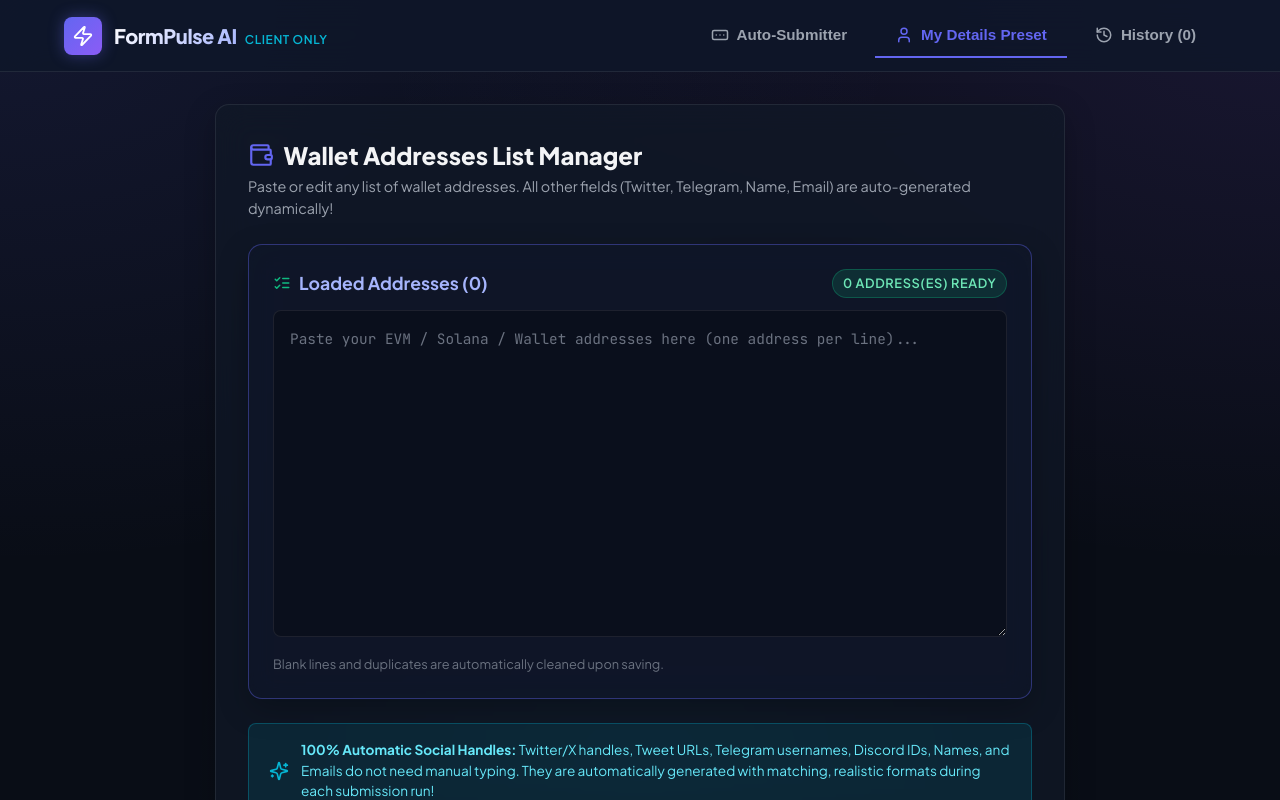
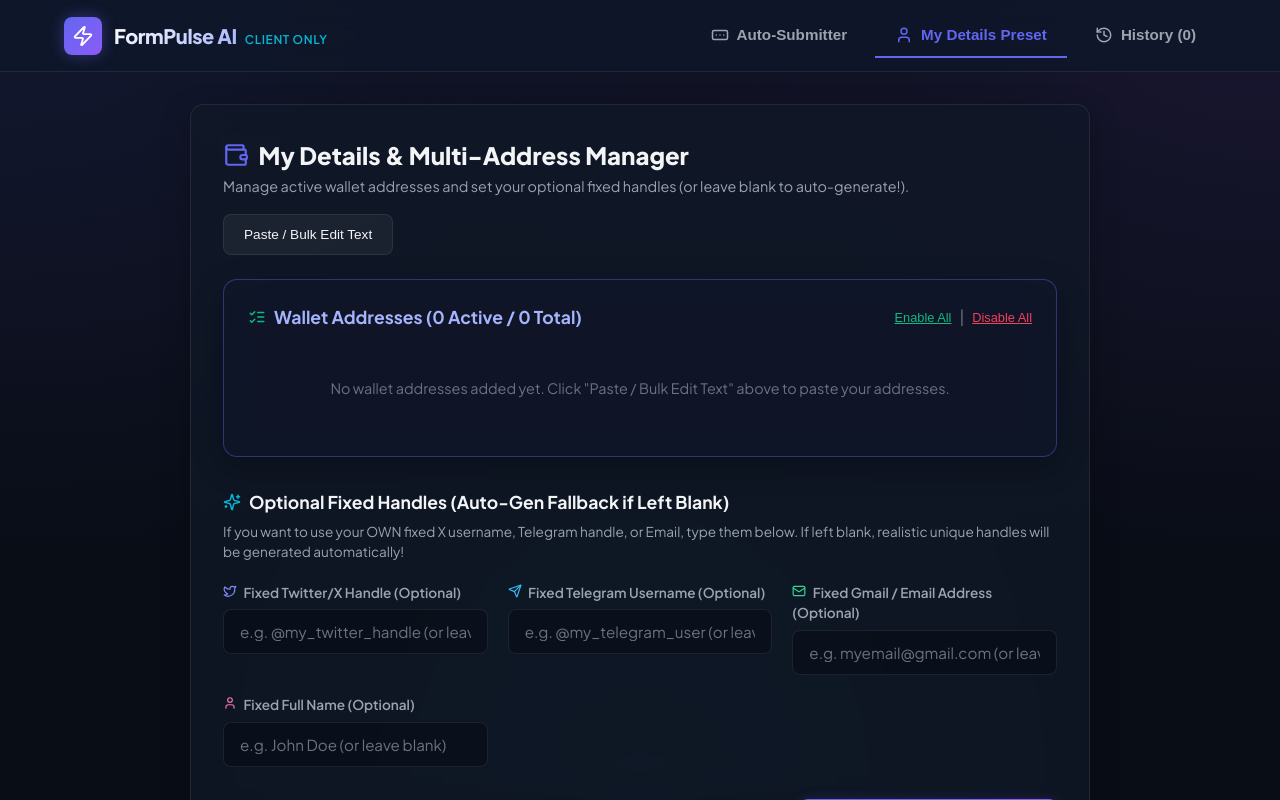
Before and after one commit to amarlovetips/googleformauto, a React (Vite) app: page / in a window 1280 px wide. Both pictures are taken after a click on the button "My Details Preset". Shown: the top 800 px of the page. Built offline with nearby package versions, Linux system fonts and the light colour scheme; the HTML template or start-up script is replaced by a standard one.

Commit message:
Add wallet address enable/disable toggles and optional fixed handles with auto-gen fallback

```diff
--- a/src/components/UserPreset.jsx
+++ b/src/components/UserPreset.jsx
@@ -1,51 +1,88 @@
 import React, { useState, useEffect } from 'react';
-import { Wallet, Save, Trash2, CheckCircle2, ShieldCheck, ListChecks, Sparkles } from 'lucide-react';
+import { Wallet, Save, Trash2, CheckCircle2, ShieldCheck, ListChecks, Sparkles, ToggleLeft, ToggleRight, Twitter, Send, Mail, User, CheckSquare, Square } from 'lucide-react';
 import { saveUserPreset } from '../utils/storage';
 
 export default function UserPreset({ preset, onUpdatePreset }) {
-  const [walletText, setWalletText] = useState((preset.walletAddresses || []).join('\n'));
+  // Preset state
+  const [walletList, setWalletList] = useState([]);
+  const [walletText, setWalletText] = useState('');
+  const [isEditMode, setIsEditMode] = useState(false);
+
+  // Optional fixed handles
+  const [fixedTwitter, setFixedTwitter] = useState(preset.fixedTwitter || '');
+  const [fixedTelegram, setFixedTelegram] = useState(preset.fixedTelegram || '');
+  const [fixedEmail, setFixedEmail] = useState(preset.fixedEmail || '');
+  const [fixedName, setFixedName] = useState(preset.fixedName || '');
+
   const [savedStatus, setSavedStatus] = useState(false);
 
   useEffect(() => {
-    if (preset && Array.isArray(preset.walletAddresses)) {
+    if (preset && Array.isArray(preset.walletList) && preset.walletList.length > 0) {
+      setWalletList(preset.walletList);
+      setWalletText(preset.walletList.map(w => w.address).join('\n'));
+    } else if (preset && Array.isArray(preset.walletAddresses) && preset.walletAddresses.length > 0) {
+      const formatted = preset.walletAddresses.map(addr => ({ address: addr, enabled: true }));
+      setWalletList(formatted);
       setWalletText(preset.walletAddresses.join('\n'));
+    }
+    if (preset) {
+      setFixedTwitter(preset.fixedTwitter || '');
+      setFixedTelegram(preset.fixedTelegram || '');
+      setFixedEmail(preset.fixedEmail || '');
+      setFixedName(preset.fixedName || '');
     }
   }, [preset]);
 
-  // Helper to parse wallet list text into clean array
-  const parseWallets = (text) => {
-    const lines = text.split('\n').map(l => l.trim()).filter(Boolean);
-    return Array.from(new Set(lines)); // Deduplicate
+  // Toggle single wallet address active/hidden state
+  const toggleWalletStatus = (index) => {
+    const updated = walletList.map((item, i) => i === index ? { ...item, enabled: !item.enabled } : item);
+    setWalletList(updated);
   };
 
-  const currentWallets = parseWallets(walletText);
+  // Toggle all wallets
+  const setAllWalletsStatus = (status) => {
+    const updated = walletList.map(item => ({ ...item, enabled: status }));
+    setWalletList(updated);
+  };
+
+  // Parse text area into walletList objects
+  const parseTextToWallets = (text) => {
+    const lines = text.split('\n').map(l => l.trim()).filter(Boolean);
+    const uniqueLines = Array.from(new Set(lines));
+
+    // Preserve existing enabled states
+    const existingMap = new Map(walletList.map(w => [w.address.toLowerCase(), w.enabled]));
+    return uniqueLines.map(addr => ({
+      address: addr,
+      enabled: existingMap.has(addr.toLowerCase()) ? existingMap.get(addr.toLowerCase()) : true
+    }));
+  };
 
   const handleSave = (e) => {
     e.preventDefault();
-    const cleanWallets = parseWallets(walletText);
-    const updated = { walletAddresses: cleanWallets };
+    const finalWallets = isEditMode ? parseTextToWallets(walletText) : walletList;
+    setWalletList(finalWallets);
+    setWalletText(finalWallets.map(w => w.address).join('\n'));
 
-    saveUserPreset(updated);
-    onUpdatePreset(updated);
+    const updatedPreset = {
+      walletList: finalWallets,
+      fixedTwitter: fixedTwitter.trim(),
+      fixedTelegram: fixedTelegram.trim(),
+      fixedEmail: fixedEmail.trim(),
+      fixedName: fixedName.trim()
+    };
 
-    setWalletText(cleanWallets.join('\n'));
+    saveUserPreset(updatedPreset);
+    onUpdatePreset(updatedPreset);
+    setIsEditMode(false);
     setSavedStatus(true);
     setTimeout(() => setSavedStatus(false), 2500);
   };
 
-  const handleClearList = () => {
-    if (window.confirm('Clear all wallet addresses from list?')) {
-      const updated = { walletAddresses: [] };
-      setWalletText('');
-      saveUserPreset(updated);
-      onUpdatePreset(updated);
-      setSavedStatus(true);
-      setTimeout(() => setSavedStatus(false), 2500);
-    }
-  };
+  const activeCount = walletList.filter(w => w.enabled).length;
 
   return (
-    <div style={{ maxWidth: '850px', margin: '0 auto' }}>
+    <div style={{ maxWidth: '900px', margin: '0 auto' }}>
       <div className="glass-card" style={{ padding: '2rem' }}>
 
         {/* Header */}
@@ -53,90 +90,191 @@
           <div>
             <h2 style={{ fontSize: '1.5rem', fontWeight: '800', display: 'flex', alignItems: 'center', gap: '0.6rem' }}>
               <Wallet style={{ color: 'var(--primary)' }} size={26} />
-              Wallet Addresses List Manager
+              My Details & Multi-Address Manager
             </h2>
             <p style={{ color: 'var(--text-muted)', fontSize: '0.9rem', marginTop: '0.2rem' }}>
-              Paste or edit any list of wallet addresses. All other fields (Twitter, Telegram, Name, Email) are auto-generated dynamically!
+              Manage active wallet addresses and set your optional fixed handles (or leave blank to auto-generate!).
             </p>
           </div>
 
-          {walletText.trim() && (
           <button
             type="button"
-              onClick={handleClearList}
+            onClick={() => setIsEditMode(!isEditMode)}
             className="btn-secondary"
-              style={{ fontSize: '0.85rem', color: 'var(--accent-rose)' }}
+            style={{ fontSize: '0.85rem' }}
           >
-              <Trash2 size={14} /> Clear List
+            {isEditMode ? 'Switch to List View' : 'Paste / Bulk Edit Text'}
           </button>
-          )}
         </div>
 
         <form onSubmit={handleSave}>
 
-          {/* Main Wallet Editor Box */}
-          <div className="glass-card" style={{ padding: '1.5rem', marginBottom: '1.5rem', borderColor: 'rgba(99, 102, 241, 0.4)', background: 'rgba(15, 23, 42, 0.6)' }}>
-            <div style={{ display: 'flex', justifyContent: 'space-between', alignItems: 'center', marginBottom: '0.75rem' }}>
+          {/* Wallet Address Manager Card */}
+          <div className="glass-card" style={{ padding: '1.5rem', marginBottom: '2rem', borderColor: 'rgba(99, 102, 241, 0.4)', background: 'rgba(15, 23, 42, 0.6)' }}>
+            <div style={{ display: 'flex', justifyContent: 'space-between', alignItems: 'center', marginBottom: '1rem', flexWrap: 'wrap', gap: '0.5rem' }}>
               <h3 style={{ fontSize: '1.1rem', fontWeight: '700', color: '#a5b4fc', display: 'flex', alignItems: 'center', gap: '0.5rem' }}>
                 <ListChecks size={18} style={{ color: 'var(--accent-emerald)' }} />
-                Loaded Addresses ({currentWallets.length})
+                Wallet Addresses ({activeCount} Active / {walletList.length} Total)
               </h3>
 
-              <span className="badge badge-emerald" style={{ fontSize: '0.8rem' }}>
-                {currentWallets.length} Address(es) Ready
+              <div style={{ display: 'flex', alignItems: 'center', gap: '0.5rem' }}>
+                <button
+                  type="button"
+                  onClick={() => setAllWalletsStatus(true)}
+                  style={{ background: 'none', border: 'none', color: 'var(--accent-emerald)', cursor: 'pointer', fontSize: '0.8rem', textDecoration: 'underline' }}
+                >
+                  Enable All
+                </button>
+                <span style={{ color: 'var(--text-dim)' }}>|</span>
+                <button
+                  type="button"
+                  onClick={() => setAllWalletsStatus(false)}
+                  style={{ background: 'none', border: 'none', color: 'var(--accent-rose)', cursor: 'pointer', fontSize: '0.8rem', textDecoration: 'underline' }}
+                >
+                  Disable All
+                </button>
+              </div>
+            </div>
+
+            {/* List View with Enable/Disable Toggles */}
+            {!isEditMode ? (
+              <div>
+                {walletList.length > 0 ? (
+                  <div style={{ display: 'flex', flexDirection: 'column', gap: '0.5rem', maxHeight: '350px', overflowY: 'auto', paddingRight: '0.5rem' }}>
+                    {walletList.map((item, idx) => (
+                      <div
+                        key={idx}
+                        onClick={() => toggleWalletStatus(idx)}
+                        style={{
+                          padding: '0.75rem 1rem',
+                          borderRadius: 'var(--radius-sm)',
+                          border: item.enabled ? '1px solid rgba(16, 185, 129, 0.35)' : '1px solid var(--border-color)',
+                          background: item.enabled ? 'rgba(16, 185, 129, 0.08)' : 'rgba(9, 13, 22, 0.4)',
+                          display: 'flex',
+                          alignItems: 'center',
+                          justifyContent: 'space-between',
+                          cursor: 'pointer',
+                          transition: 'all 0.2s ease'
+                        }}
+                      >
+                        <div style={{ display: 'flex', alignItems: 'center', gap: '0.75rem' }}>
+                          {item.enabled ? (
+                            <CheckSquare size={18} style={{ color: 'var(--accent-emerald)' }} />
+                          ) : (
+                            <Square size={18} style={{ color: 'var(--text-dim)' }} />
+                          )}
+                          <span style={{
+                            fontSize: '0.85rem',
+                            fontFamily: 'var(--font-mono)',
+                            fontWeight: '600',
+                            color: item.enabled ? '#fff' : 'var(--text-dim)',
+                            textDecoration: item.enabled ? 'none' : 'line-through'
+                          }}>
+                            #{idx + 1}: {item.address}
                           </span>
                         </div>
 
+                        <span className={`badge ${item.enabled ? 'badge-emerald' : 'badge-rose'}`} style={{ fontSize: '0.7rem' }}>
+                          {item.enabled ? 'ACTIVE (SUBMIT)' : 'HIDDEN (SKIP)'}
+                        </span>
+                      </div>
+                    ))}
+                  </div>
+                ) : (
+                  <div style={{ padding: '2rem', textAlign: 'center', color: 'var(--text-dim)', fontSize: '0.9rem' }}>
+                    No wallet addresses added yet. Click "Paste / Bulk Edit Text" above to paste your addresses.
+                  </div>
+                )}
+              </div>
+            ) : (
+              /* Bulk Edit Textarea */
+              <div>
                 <textarea
                   className="input-control"
-              rows={12}
-              style={{
-                fontFamily: 'var(--font-mono)',
-                fontSize: '0.9rem',
-                lineHeight: '1.7',
-                padding: '1rem',
-                borderRadius: 'var(--radius-sm)'
-              }}
-              placeholder={`Paste your EVM / Solana / Wallet addresses here (one address per line)...`}
+                  rows={10}
+                  style={{ fontFamily: 'var(--font-mono)', fontSize: '0.85rem', lineHeight: '1.7', padding: '1rem' }}
+                  placeholder="Paste your EVM / Solana / Wallet addresses here (one address per line)..."
                   value={walletText}
                   onChange={(e) => setWalletText(e.target.value)}
                 />
-
-            <div style={{ display: 'flex', justifyContent: 'space-between', alignItems: 'center', marginTop: '0.75rem', fontSize: '0.8rem', color: 'var(--text-dim)' }}>
-              <span>Blank lines and duplicates are automatically cleaned upon saving.</span>
-              {currentWallets.length > 0 && (
-                <button
-                  type="button"
-                  onClick={() => setWalletText(currentWallets.join('\n'))}
-                  style={{ background: 'none', border: 'none', color: 'var(--accent-cyan)', cursor: 'pointer', textDecoration: 'underline' }}
-                >
-                  Clean & Format List
-                </button>
+                <div style={{ marginTop: '0.5rem', fontSize: '0.75rem', color: 'var(--text-dim)' }}>
+                  Clicking "Save Profile & Settings" below will update the list with all parsed addresses.
+                </div>
+              </div>
             )}
           </div>
+
+          {/* Optional Fixed Handles Section */}
+          <div style={{ marginBottom: '2rem' }}>
+            <h3 style={{ fontSize: '1.1rem', fontWeight: '700', marginBottom: '0.4rem', color: 'var(--text-main)', display: 'flex', alignItems: 'center', gap: '0.5rem' }}>
+              <Sparkles size={18} style={{ color: 'var(--accent-cyan)' }} />
+              Optional Fixed Handles (Auto-Gen Fallback if Left Blank)
+            </h3>
+            <p style={{ color: 'var(--text-muted)', fontSize: '0.85rem', marginBottom: '1.25rem' }}>
+              If you want to use your OWN fixed X username, Telegram handle, or Email, type them below. If left blank, realistic unique handles will be generated automatically!
+            </p>
+
+            <div style={{ display: 'grid', gridTemplateColumns: 'repeat(auto-fit, minmax(260px, 1fr))', gap: '1.25rem' }}>
+              {/* Twitter / X Handle */}
+              <div>
+                <label style={{ display: 'block', fontSize: '0.85rem', fontWeight: '600', marginBottom: '0.4rem', color: 'var(--text-muted)' }}>
+                  <Twitter size={14} style={{ display: 'inline', marginRight: '4px', color: '#818cf8' }} /> Fixed Twitter/X Handle (Optional)
+                </label>
+                <input
+                  type="text"
+                  className="input-control"
+                  value={fixedTwitter}
+                  onChange={(e) => setFixedTwitter(e.target.value)}
+                  placeholder="e.g. @my_twitter_handle (or leave blank)"
+                />
               </div>
 
-          {/* Banner explaining 100% Auto Social Handles */}
-          <div style={{
-            padding: '1rem 1.25rem',
-            background: 'rgba(6, 182, 212, 0.1)',
-            border: '1px solid rgba(6, 182, 212, 0.3)',
-            borderRadius: 'var(--radius-sm)',
-            marginBottom: '1.5rem',
-            display: 'flex',
-            alignItems: 'center',
-            gap: '0.75rem',
-            fontSize: '0.85rem',
-            color: '#67e8f9'
-          }}>
-            <Sparkles size={20} style={{ flexShrink: 0, color: 'var(--accent-cyan)' }} />
+              {/* Telegram Username */}
               <div>
-              <strong>100% Automatic Social Handles:</strong> Twitter/X handles, Tweet URLs, Telegram usernames, Discord IDs, Names, and Emails do not need manual typing. They are automatically generated with matching, realistic formats during each submission run!
+                <label style={{ display: 'block', fontSize: '0.85rem', fontWeight: '600', marginBottom: '0.4rem', color: 'var(--text-muted)' }}>
+                  <Send size={14} style={{ display: 'inline', marginRight: '4px', color: '#38bdf8' }} /> Fixed Telegram Username (Optional)
+                </label>
+                <input
+                  type="text"
+                  className="input-control"
+                  value={fixedTelegram}
+                  onChange={(e) => setFixedTelegram(e.target.value)}
+                  placeholder="e.g. @my_telegram_user (or leave blank)"
+                />
+              </div>
+
+              {/* Email Address */}
+              <div>
+                <label style={{ display: 'block', fontSize: '0.85rem', fontWeight: '600', marginBottom: '0.4rem', color: 'var(--text-muted)' }}>
+                  <Mail size={14} style={{ display: 'inline', marginRight: '4px', color: '#34d399' }} /> Fixed Gmail / Email Address (Optional)
+                </label>
+                <input
+                  type="email"
+                  className="input-control"
+                  value={fixedEmail}
+                  onChange={(e) => setFixedEmail(e.target.value)}
+                  placeholder="e.g. myemail@gmail.com (or leave blank)"
+                />
+              </div>
+
+              {/* Full Name */}
+              <div>
+                <label style={{ display: 'block', fontSize: '0.85rem', fontWeight: '600', marginBottom: '0.4rem', color: 'var(--text-muted)' }}>
+                  <User size={14} style={{ display: 'inline', marginRight: '4px', color: '#f472b6' }} /> Fixed Full Name (Optional)
+                </label>
+                <input
+                  type="text"
+                  className="input-control"
+                  value={fixedName}
+                  onChange={(e) => setFixedName(e.target.value)}
+                  placeholder="e.g. John Doe (or leave blank)"
+                />
+              </div>
             </div>
           </div>
 
           {/* Action Bar */}
-          <div style={{ display: 'flex', alignItems: 'center', justifyContent: 'space-between' }}>
+          <div style={{ display: 'flex', alignItems: 'center', justifyContent: 'space-between', marginTop: '2rem' }}>
             <div style={{ display: 'flex', alignItems: 'center', gap: '0.5rem', color: 'var(--accent-emerald)', fontSize: '0.85rem' }}>
               <ShieldCheck size={16} /> Saved safely in your local browser storage.
             </div>
@@ -144,11 +282,11 @@
             <div style={{ display: 'flex', alignItems: 'center', gap: '1rem' }}>
               {savedStatus && (
                 <span style={{ color: 'var(--accent-emerald)', fontSize: '0.9rem', fontWeight: '600', display: 'flex', alignItems: 'center', gap: '0.3rem' }}>
-                  <CheckCircle2 size={16} /> Saved Successfully!
+                  <CheckCircle2 size={16} /> Settings Saved!
                 </span>
               )}
               <button type="submit" className="btn-primary" style={{ padding: '0.85rem 1.75rem', fontSize: '1rem' }}>
-                <Save size={18} /> Save Wallet Addresses List
+                <Save size={18} /> Save Profile & Settings
               </button>
             </div>
           </div>
--- a/src/utils/storage.js
+++ b/src/utils/storage.js
@@ -2,11 +2,15 @@
 const PRESET_KEY = 'formpulse_user_preset';
 const HISTORY_KEY = 'formpulse_submission_history';
 
-// Empty default array so no hardcoded private addresses exist in source code / GitHub
-export const DEFAULT_WALLET_ADDRESSES = [];
-
 export const DEFAULT_PRESET = {
-  walletAddresses: DEFAULT_WALLET_ADDRESSES
+  // Wallet objects list: [{ address: "0x...", enabled: true }]
+  walletList: [],
+  // Optional fixed handles (if empty, auto-generates dynamically)
+  fixedTwitter: '',
+  fixedTelegram: '',
+  fixedEmail: '',
+  fixedName: '',
+  fixedDiscord: ''
 };
 
 export function loadUserPreset() {
@@ -15,10 +19,18 @@
     if (!data) return DEFAULT_PRESET;
     const parsed = JSON.parse(data);
 
-    if (parsed && Array.isArray(parsed.walletAddresses)) {
-      return { walletAddresses: parsed.walletAddresses };
+    let walletList = [];
+    if (parsed && Array.isArray(parsed.walletList)) {
+      walletList = parsed.walletList;
+    } else if (parsed && Array.isArray(parsed.walletAddresses)) {
+      walletList = parsed.walletAddresses.map(addr => ({ address: addr, enabled: true }));
     }
-    return DEFAULT_PRESET;
+
+    return {
+      ...DEFAULT_PRESET,
+      ...parsed,
+      walletList
+    };
   } catch (e) {
     console.error('Failed to load user preset', e);
     return DEFAULT_PRESET;
```
Also changed, not shown: src/components/FieldMapper.jsx (+13 -15 lines), src/components/Submitter.jsx (+19 -20 lines), src/utils/formUtils.js (+56 -33 lines). Lines whose indentation alone changed are shown as unchanged.
